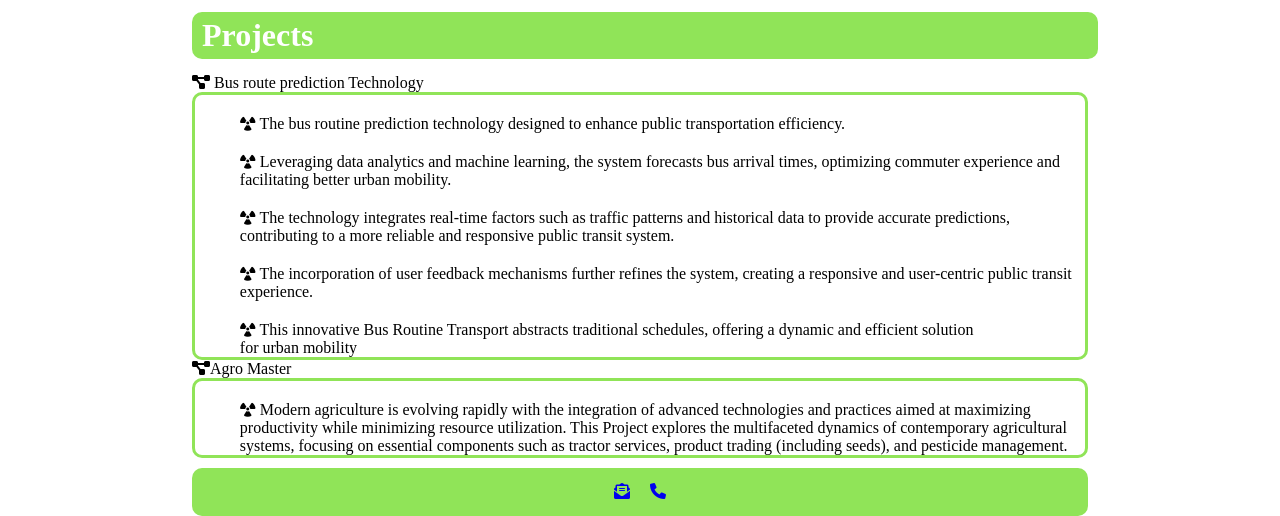
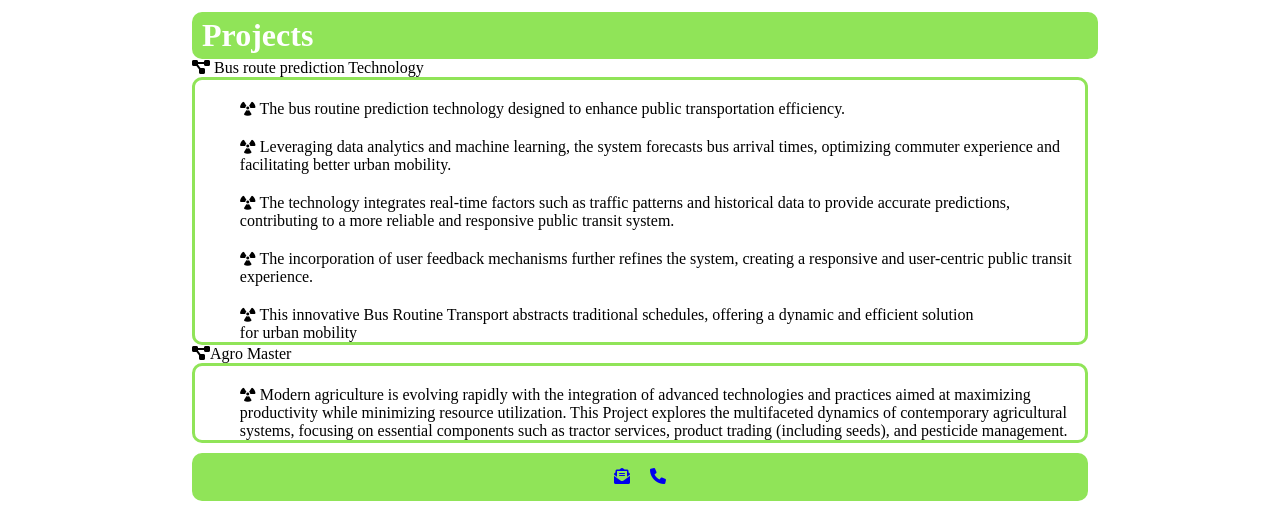
Before and after one commit to Jagadheesh-007/Jagadheesh-007.github.io, a plain HTML site: page index.html in a window 1280 px wide. Shown: the part 932-1448 px from the top of the page. Drawn offline with Linux system fonts and the light colour scheme.

Commit message:
Update styles.css

```diff
--- a/assets/css/styles.css
+++ b/assets/css/styles.css
@@ -139,8 +139,7 @@ p
 }
 ul
 {
-  list-style-image: url('droplet-solid.svg');
-  padding-top: 15px;
+  list-style:none;
 }
 .section-title {
     /* height: 10%; */
```
